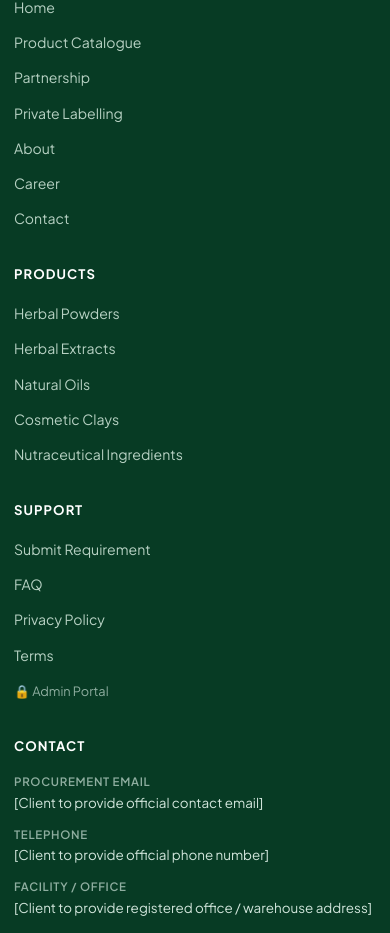
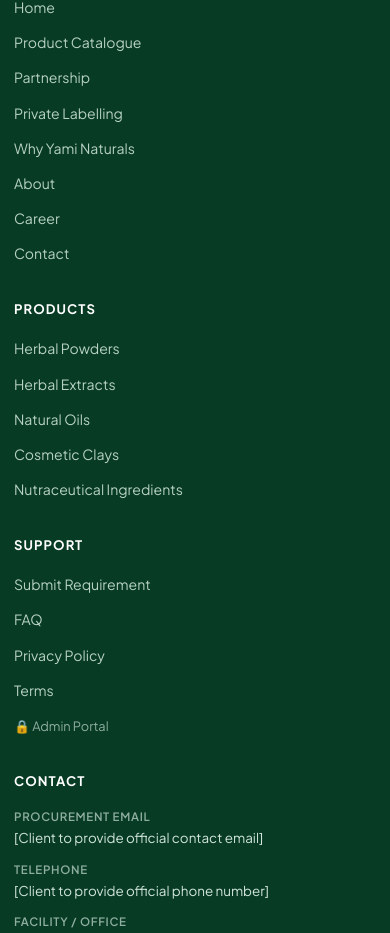
Before and after one commit to yaminaturals/yaminaturalsnewsite, a React (Vite) app: page / in a window 390 px wide. Shown: the part 8518-9451 px from the top of the page. Built offline with nearby package versions, Linux system fonts and the light colour scheme; no server answers; a web font is replaced by a local one.

Commit message:
Retain Why Yami Naturals navigation button in Header, MobileNav, and Footer

```diff
--- a/src/components/layout/Footer/Footer.tsx
+++ b/src/components/layout/Footer/Footer.tsx
@@ -39,6 +39,7 @@
               <li><Link to="/products" className="footer-link">Product Catalogue</Link></li>
               <li><Link to="/partnership" className="footer-link">Partnership</Link></li>
               <li><Link to="/private-labelling" className="footer-link">Private Labelling</Link></li>
+              <li><Link to="/why-yami-naturals" className="footer-link">Why Yami Naturals</Link></li>
               <li><Link to="/about" className="footer-link">About</Link></li>
               <li><Link to="/career" className="footer-link">Career</Link></li>
               <li><Link to="/contact" className="footer-link">Contact</Link></li>
--- a/src/components/layout/Header/Header.tsx
+++ b/src/components/layout/Header/Header.tsx
@@ -541,6 +541,13 @@
               </NavLink>
 
               <NavLink
+                to="/why-yami-naturals"
+                className={({ isActive }) => `nav-item-link ${isActive ? 'active' : ''}`}
+              >
+                WHY YAMI NATURALS
+              </NavLink>
+
+              <NavLink
                 to="/about"
                 className={({ isActive }) => `nav-item-link ${isActive ? 'active' : ''}`}
               >
--- a/src/components/layout/MobileNav/MobileNav.tsx
+++ b/src/components/layout/MobileNav/MobileNav.tsx
@@ -413,6 +413,15 @@
           </NavLink>
 
           <NavLink
+            to="/why-yami-naturals"
+            className={({ isActive }) => `mobile-nav-link ${isActive ? 'active' : ''}`}
+            onClick={onClose}
+          >
+            <span>Why Yami Naturals</span>
+            <span className="mobile-nav-arrow" aria-hidden="true">→</span>
+          </NavLink>
+
+          <NavLink
             to="/about"
             className={({ isActive }) => `mobile-nav-link ${isActive ? 'active' : ''}`}
             onClick={onClose}
```
